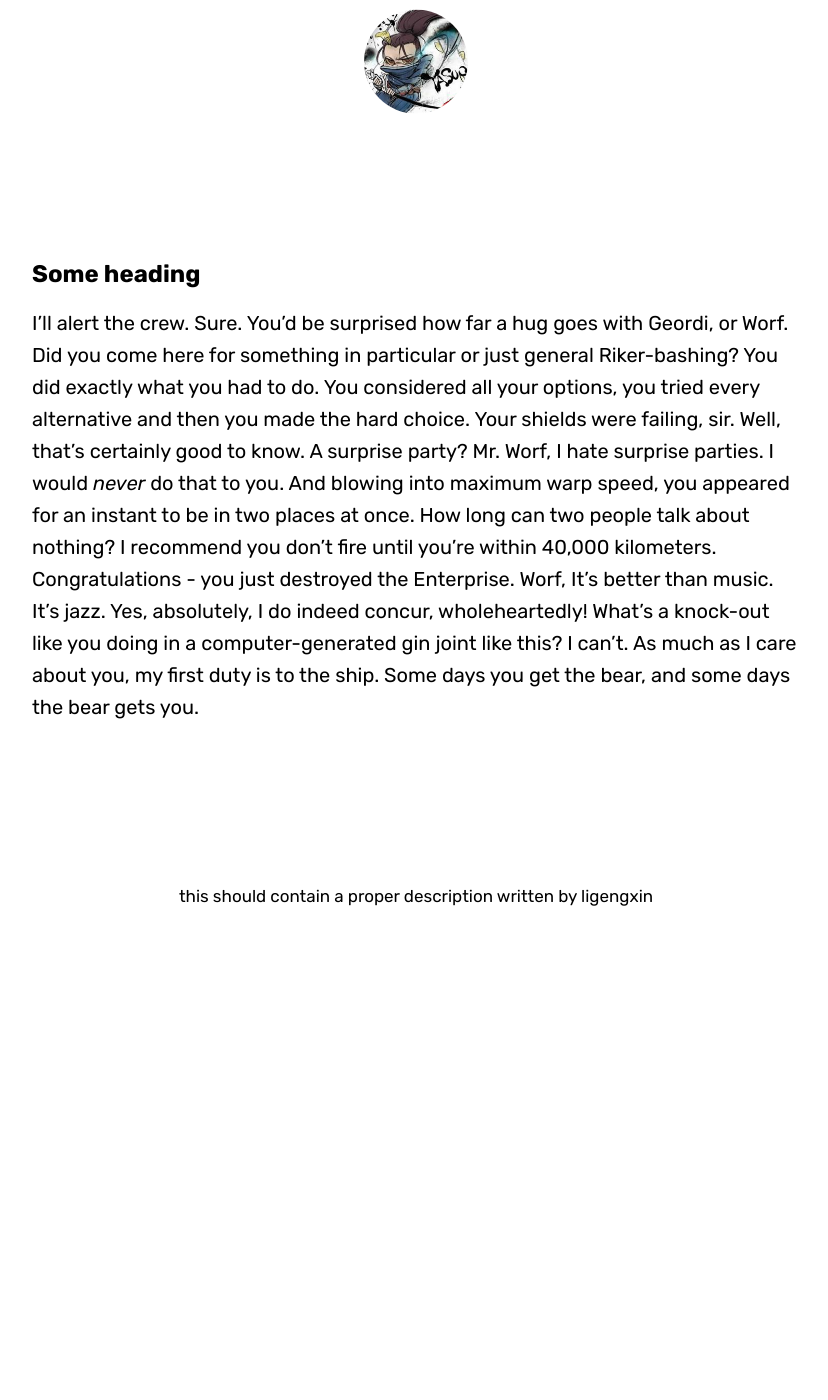
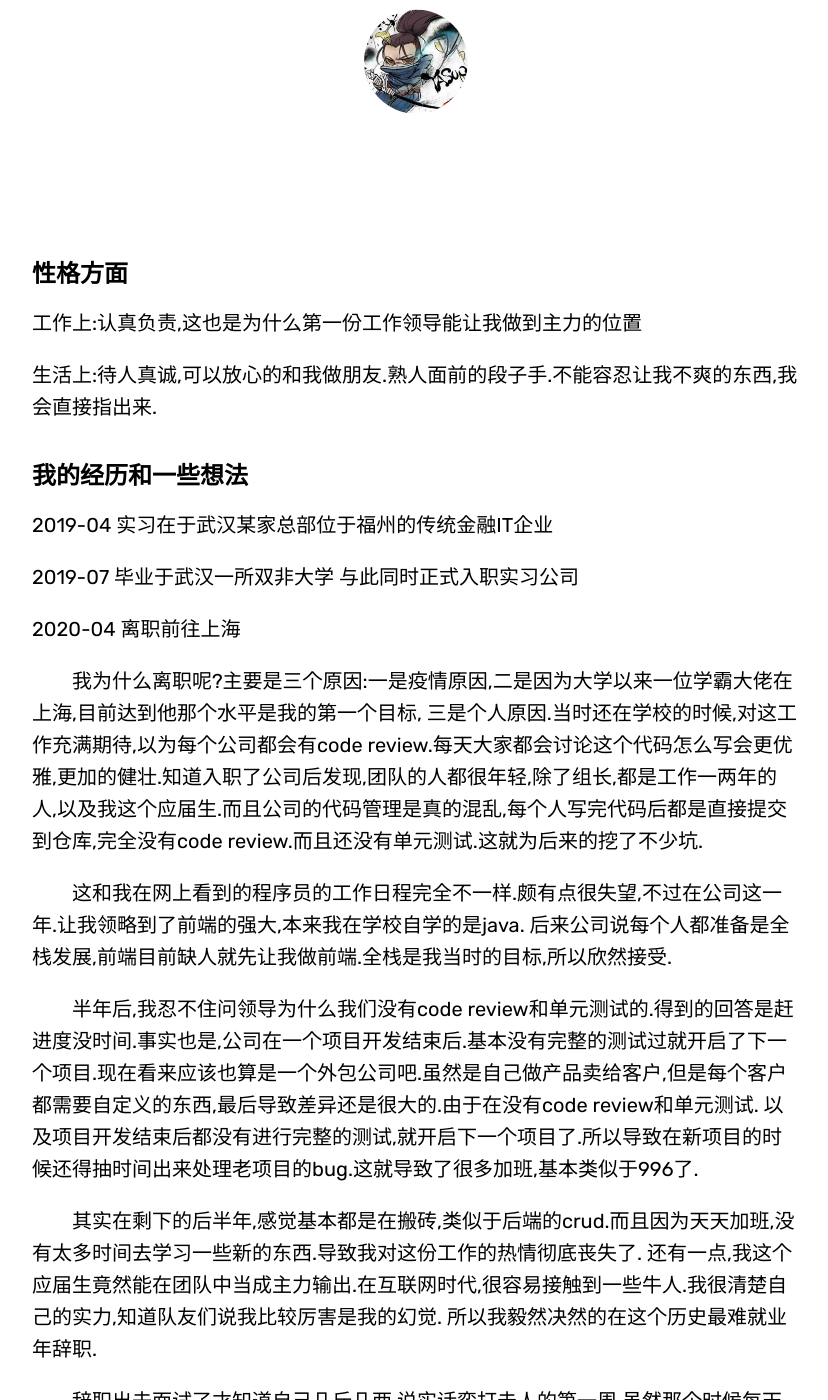
Before and after one commit to Ligengxin96/blog, a Jekyll site: the page built from about.md, in a window 1280 px wide and 1400 px high, scrolled down 421 px. Shown: the whole window, without its empty margins (224-1052 px from the left). Built offline with Jekyll 4.4.1, drawn with Linux system fonts in a browser that asks for light colours; some web fonts are replaced; before the commit the page ends 1395 px from its top, so only the background shows below that; some of the changed text lies outside the part shown.

Commit message:
add about me

```diff
--- a/_includes/blog.html
+++ b/_includes/blog.html
@@ -47,7 +47,8 @@
 
         <span>
           {% for tag in post.tags %}
-              <a href="{{ 'tag/' | relative_url }}{{ tag }}">#{{ tag }}</a>
+              <!-- <a href="{{ 'tag/' | relative_url }}{{ tag }}">#{{ tag }}</a> -->
+              <a>#{{ tag }}</a>
           {% endfor %}
         </span>
       </div>
--- a/about.md
+++ b/about.md
@@ -18,8 +18,47 @@ published: true
 
 {% include page/title.html title=page.title subtitle=page_subtitle %}
 
-## Some heading
+## 性格方面
+工作上:认真负责,这也是为什么第一份工作领导能让我做到主力的位置
 
-I'll alert the crew. Sure. You'd be surprised how far a hug goes with Geordi, or Worf. Did you come here for something in particular or just general Riker-bashing? You did exactly what you had to do. You considered all your options, you tried every alternative and then you made the hard choice. Your shields were failing, sir. Well, that's certainly good to know. A surprise party? Mr. Worf, I hate surprise parties. I would *never* do that to you. And blowing into maximum warp speed, you appeared for an instant to be in two places at once. How long can two people talk about nothing? I recommend you don't fire until you're within 40,000 kilometers. Congratulations - you just destroyed the Enterprise. Worf, It's better than music. It's jazz. Yes, absolutely, I do indeed concur, wholeheartedly! What's a knock-out like you doing in a computer-generated gin joint like this? I can't. As much as I care about you, my first duty is to the ship. Some days you get the bear, and some days the bear gets you.
+生活上:待人真诚,可以放心的和我做朋友.熟人面前的段子手.不能容忍让我不爽的东西,我会直接指出来.
+
+## 我的经历和一些想法
+
+2019-04 实习在于武汉某家总部位于福州的传统金融IT企业
+
+2019-07 毕业于武汉一所双非大学 与此同时正式入职实习公司
+
+2020-04 离职前往上海
+
+&emsp;&emsp;我为什么离职呢?主要是三个原因:一是疫情原因,二是因为大学以来一位学霸大佬在上海,目前达到他那个水平是我的第一个目标, 三是个人原因.当时还在学校的时候,对这工作充满期待,以为每个公司都会有code review.每天大家都会讨论这个代码怎么写会更优雅,更加的健壮.知道入职了公司后发现,团队的人都很年轻,除了组长,都是工作一两年的人,以及我这个应届生.而且公司的代码管理是真的混乱,每个人写完代码后都是直接提交到仓库,完全没有code review.而且还没有单元测试.这就为后来的挖了不少坑.
+
+&emsp;&emsp;这和我在网上看到的程序员的工作日程完全不一样.颇有点很失望,不过在公司这一年.让我领略到了前端的强大,本来我在学校自学的是java.
+后来公司说每个人都准备是全栈发展,前端目前缺人就先让我做前端.全栈是我当时的目标,所以欣然接受.
+
+&emsp;&emsp;半年后,我忍不住问领导为什么我们没有code review和单元测试的.得到的回答是赶进度没时间.事实也是,公司在一个项目开发结束后.基本没有完整的测试过就开启了下一个项目.现在看来应该也算是一个外包公司吧.虽然是自己做产品卖给客户,但是每个客户都需要自定义的东西,最后导致差异还是很大的.由于在没有code review和单元测试.
+以及项目开发结束后都没有进行完整的测试,就开启下一个项目了.所以导致在新项目的时候还得抽时间出来处理老项目的bug.这就导致了很多加班,基本类似于996了.
+
+&emsp;&emsp;其实在剩下的后半年,感觉基本都是在搬砖,类似于后端的crud.而且因为天天加班,没有太多时间去学习一些新的东西.导致我对这份工作的热情彻底丧失了.
+还有一点,我这个应届生竟然能在团队中当成主力输出.在互联网时代,很容易接触到一些牛人.我很清楚自己的实力,知道队友们说我比较厉害是我的幻觉.
+所以我毅然决然的在这个历史最难就业年辞职.
+
+&emsp;&emsp;辞职出去面试了才知道自己几斤几两.说实话蛮打击人的第一周,虽然那个时候每天都能有面试,但是面试官提出的问题,在我后面复盘面试后发现很多都是基础问题.
+一些是很简单的操作,但是因为我没使用过.所以我没答上来.还有一些是使用过的东西,但是并没有去深究原理,导致没答上来.经过第一周面试,说实话,心态已经有点不好了,
+开始怀疑自己了.在第二周的时候恶补了前一周面试没答出的基础问题,以及刷leetcode.最后经过两周,选择入职了一家为微软做开源项目的公司.
+
+&emsp;&emsp;入职家公司完全是因为微软光环,以为能和优秀的微软大佬一起开发一个项目,以及他们不加班的氛围.最后事实证明,不加班是真的,但是和微软大佬一起开发一个项目
+是我想多了.入职的第一个月就像离职了,因为工作内容完全是一个测试的活.天天写一些test case,给他们的项目提高测试覆盖率.而且整个组搞js的就两人,其他几个都是别的语言.
+后来,一个月后也就是5月份,我刚来公司,那个和我一起搞js的就离职了.想法和我完全一样正当我也准备提离职的时候,一个大佬的出现改变我这个想法.
+
+&emsp;&emsp;每天开会的时候我把我遇到的困难问题抛出去.这位大佬都能提供解决问题的一些方法.感觉他js方面的知识比我还深.
+最后发现他竟然是搞python的.我开始对这位大佬的实力产生了好奇.因为大部分时间都是在写test case,感觉没啥技术含量所以我以为公司应该没技术大佬.
+来公司后发现这位竟然坐我旁边,沟通多了就熟络了,深入沟通后发现他不仅python, js 了解的有点深入,其他语言他也能聊很多,通过聊天发现我和他的知识储备差距真的好大.
+
+&emsp;&emsp;一个周末,我邀大佬出去逛上海,他也答应了.那天我问他这份工作没啥技术含量,为什么你会选择这份工作.他笑了下,说一方面是他热衷于参加开源项目,他在涉足很多开源社区,而且认识很多开源社区大佬,还有就是不加班.每天可以在家搞他喜欢的工作.我说不加班是好,但是工作没啥技术含量,学不到啥东西.他反问说,别人凭什么把高难度,有技术的活给你干,如果你连这些简单的活都做得不够完美,你能保证,你每次提交的test case都能完美达到他们的要求吗.提交的Pull Request不会被提问题出来一次过吗?你真的完整的了解过软件开发的整个流程吗?比如CI/CD 流程以及原理,你知道吗?还有工作中学到的其实并不多,因为很多时候以你现在的水平涉及不到那些高难度技术的使用场景,这个时候就需要自己在下班时间自己去学习.以前你搞业务类的工作你应该了解.大部分时间是不是都在搬砖一样?他问完这些,我想了想现在的自己.一个PR改两三次已经是基本操作了.而且很多基础的东西我的确也没完全掌握的熟透,如数据结构,计算机网络,最熟悉的编程语言的基础概念和特性,以及,现在是否能一个人能从0到1去构建一个项目到发布到服务器上.好像不行,我心里已经给了答案但是我没有说出来.
+然后他看我不说话了,接着说很多人框架原理啥的都不懂,就只会套个框架实现出了一些需求就觉得自己很厉害(感觉在说以前的我).这个说实话随便换个人教下就会了,所以替代性就很强.
+平时没事多看点说,多去扩宽自己的知识边界.
+
+&emsp;&emsp;那天之后.我认真审视了下自己,抛去自己浮躁的心态,静下心来修炼自己的内功.所以我放弃了离职的念头,将自己归零,开始重新学习计算机基础知识.
 
 </div>
```
Also changed, not shown: _posts/2019-07-02-regex-dictionary.md (+2 -1 lines), _posts/2020-06-06-publis-project-to-service-1.md (+2 -1 lines), _posts/2020-06-07-publis-project-to-service-2.md (+5 -3 lines).
